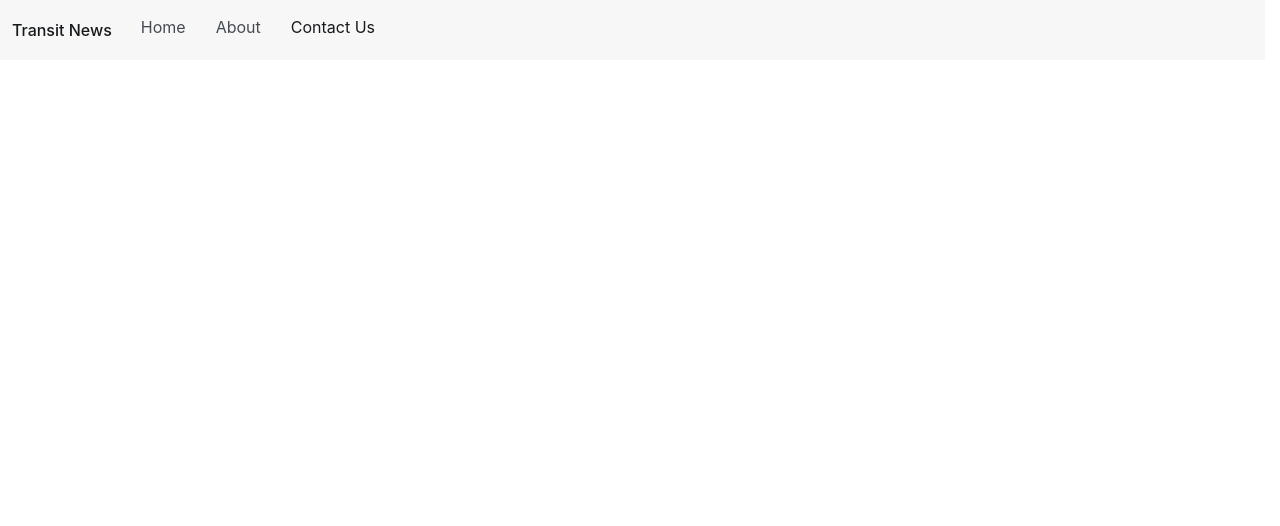
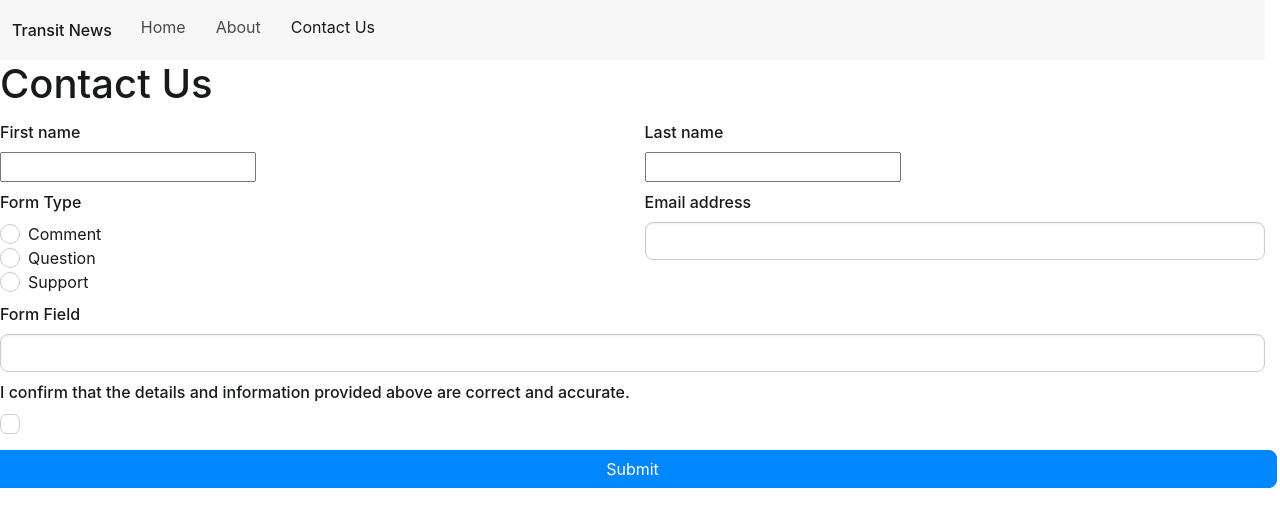
Before and after one commit to kc-465/Lab6, a plain HTML site: page contact.html in a window 1280 px wide. Drawn offline with Linux system fonts and the light colour scheme.

Commit message:
v1.1 - Added form fields for Contact page

```diff
--- a/contact.html
+++ b/contact.html
@@ -3,7 +3,7 @@
     <head>
         <meta charset="UTF-8">
         <meta name="viewport" content="width=device-width, initial-scale=1.0">
-        <title>Contact Us | PLACEHOLDER INC.</title>
+        <title>Contact Us | Transit News</title>
         <link rel="stylesheet" href="css/bootstrap.min.css">
         <link rel="stylesheet" href="css/style.css">
         <script type="module" src="js/bootstrap.bundle.min.js"></script>
@@ -36,6 +36,44 @@
                 </dialog>
             </div>
         </nav>
-
+        <h1 class="mb-4">Contact Us</h1>
+        <form class="row">
+            <div class="mb-3 md:col-6">
+                <label for="inputFirst" class="form-label">First name</label>
+                <input type="text" class="form-field" id="inputFirst" aria-describedby="helpFirst">
+            </div>
+            <div class="mb-3 md:col-6">
+                <label for="inputLast" class="form-label">Last name</label>
+                <input type="text" class="form-field" id="inputLast" aria-describedby="helpLast">
+            </div>
+            <div class="mb-3 md:col-6">
+                <label for="inputLast" class="form-label">Form Type</label>
+                <div class="form-field">
+                    <input type="radio" id="fieldPromptA" class="radio" name="fieldRadioGroup" />
+                    <label for="fieldRadio1">Comment</label>
+                </div>
+                <div class="form-field">
+                    <input type="radio" id="fieldPromptB" class="radio" name="fieldRadioGroup" />
+                    <label for="fieldRadio2">Question</label>
+                </div>
+                <div class="form-field">
+                    <input type="radio" id="fieldPromptC" class="radio" name="fieldRadioGroup" />
+                    <label for="fieldRadio2">Support</label>
+                </div>
+            </div>
+            <div class="mb-3 md:col-6">
+                <label for="exampleInputEmail1" class="form-label">Email address</label>
+                <input type="email" class="form-control" id="exampleInputEmail1" aria-describedby="helpEmail">
+            </div>
+            <div class="mb-3 md:col-12">
+                <label for="inputQuestion" class="form-label">Form Field</label>
+                <input type="text" class="form-control" id="inputQuestion" aria-describedby="helpQuestion">
+            </div>
+            <div class="mb-3 md:col-12">
+                <label for="inputPerm" class="form-label">I confirm that the details and information provided above are correct and accurate.</label><br>
+                <input type="checkbox" id="fieldCheck" class="check"/>
+            </div>
+            <button type="submit" class="btn-solid theme-primary">Submit</button>
+        </form>
     </body>
 </html>
```
